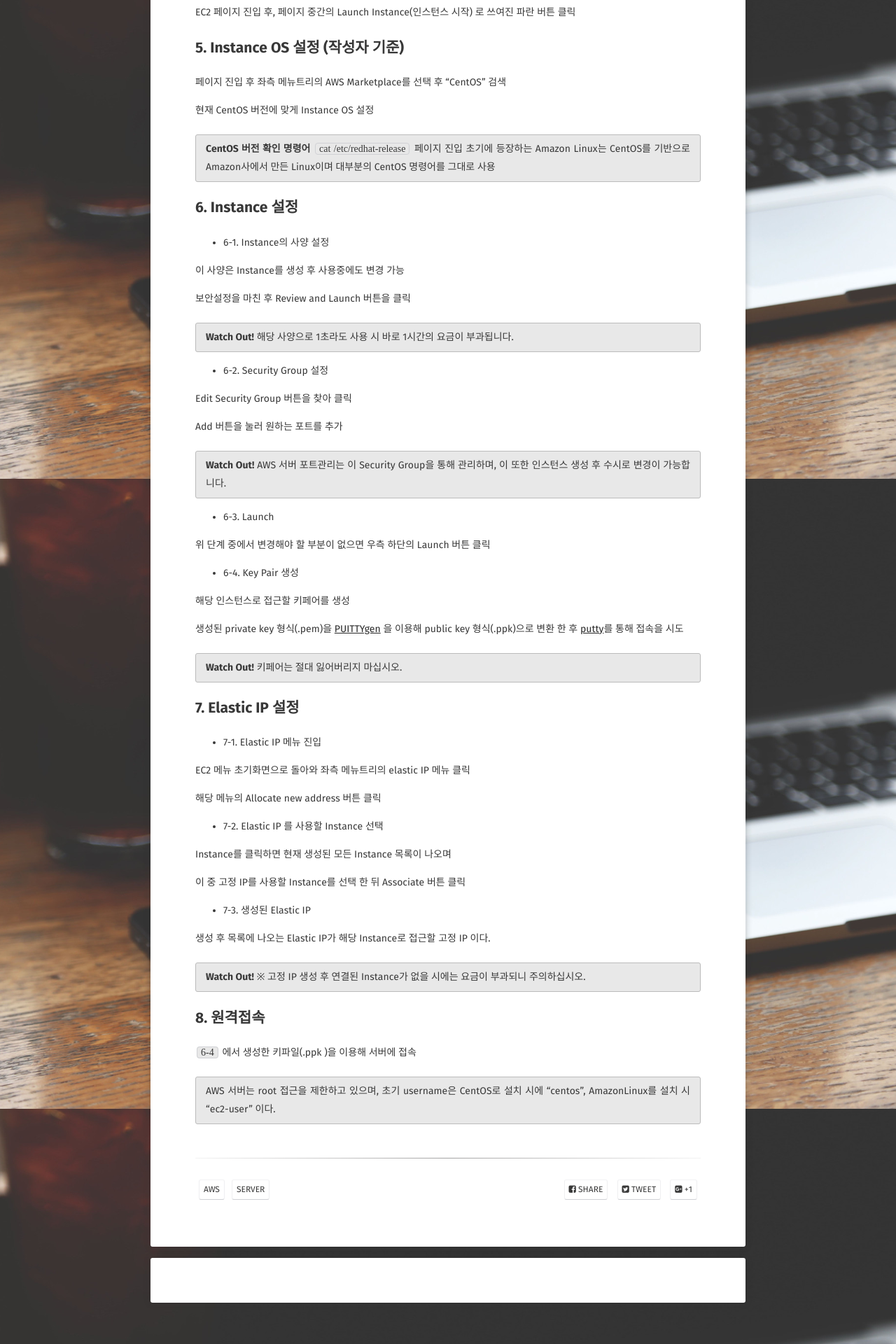
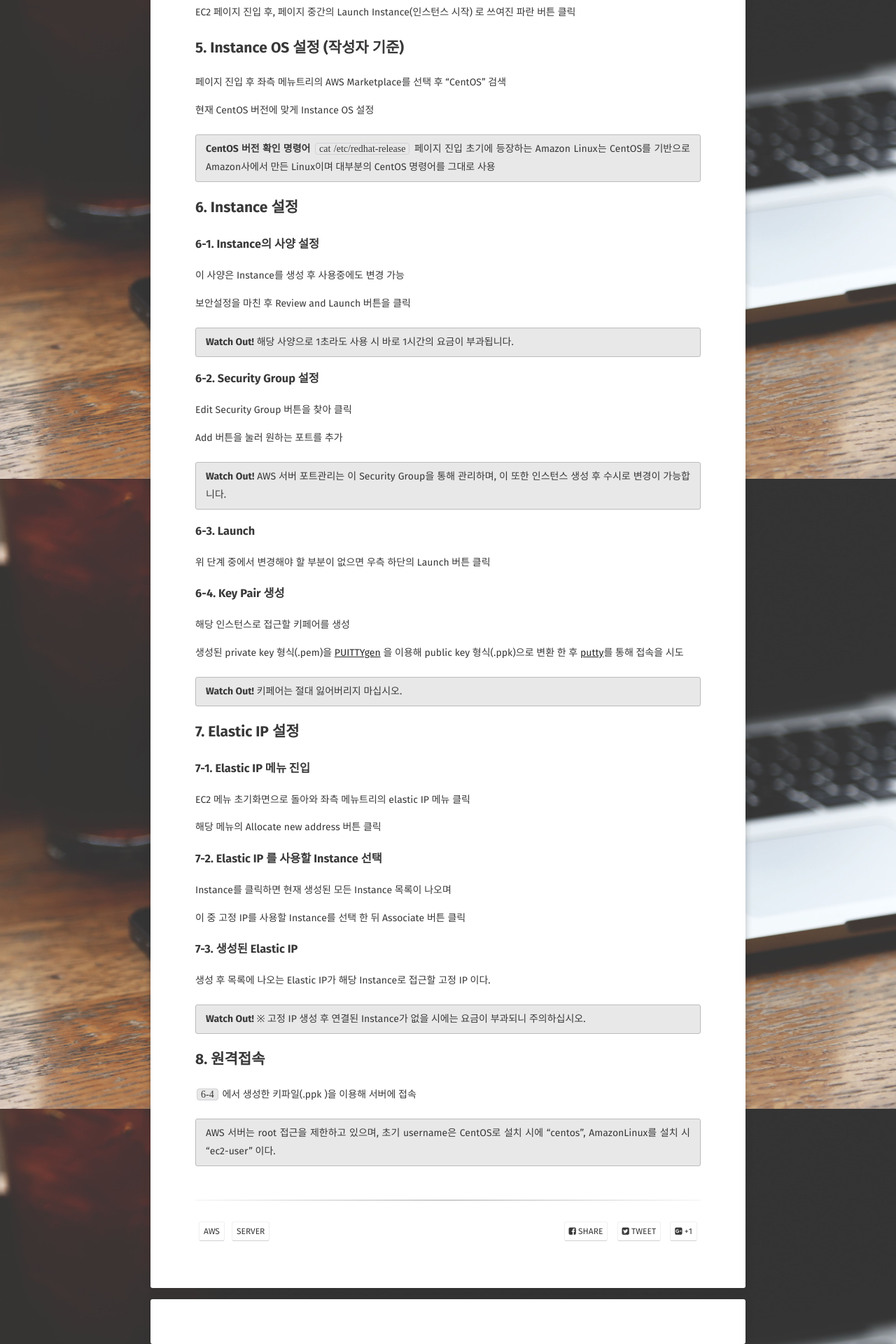
Before and after one commit to seogiekyeon/d, a Jekyll site: the page built from _posts/2019-04-08-ec2-setting-post.md, in a window 1280 px wide. Shown: the part 1116-3036 px from the top of the page at 70% size. Built offline with Jekyll 4.4.1, drawn with Linux system fonts in a browser that asks for light colours; some web fonts are replaced; comment, search, counter and statistics services are not loaded.

```diff
--- a/_posts/2019-04-08-ec2-setting-post.md
+++ b/_posts/2019-04-08-ec2-setting-post.md
@@ -37,7 +37,7 @@ EC2 페이지 진입 후, 페이지 중간의 Launch Instance(인스턴스 시
 
 ## 6. Instance 설정
 
-* 6-1. Instance의 사양 설정
+### 6-1. Instance의 사양 설정
 
 이 사양은 Instance를 생성 후 사용중에도 변경 가능
 
@@ -46,7 +46,7 @@ EC2 페이지 진입 후, 페이지 중간의 Launch Instance(인스턴스 시
 **Watch Out!** 해당 사양으로 1초라도 사용 시 바로 1시간의 요금이 부과됩니다.
 {: .notice}
 
-* 6-2. Security Group 설정
+### 6-2. Security Group 설정
 
 Edit Security Group 버튼을 찾아 클릭
 
@@ -55,11 +55,11 @@ Add 버튼을 눌러 원하는 포트를 추가
 **Watch Out!** AWS 서버 포트관리는 이 Security Group을 통해 관리하며,  이 또한 인스턴스 생성 후 수시로 변경이 가능합니다.
 {: .notice}
 
-* 6-3. Launch
+### 6-3. Launch
 
 위 단계 중에서 변경해야 할 부분이 없으면 우측 하단의 Launch 버튼 클릭
 
-* 6-4. Key Pair 생성
+### 6-4. Key Pair 생성
 
 해당 인스턴스로 접근할 키페어를 생성
 
@@ -70,19 +70,19 @@ Add 버튼을 눌러 원하는 포트를 추가
 
 ## 7. Elastic IP 설정
 
-* 7-1. Elastic IP 메뉴 진입
+### 7-1. Elastic IP 메뉴 진입
 
 EC2 메뉴 초기화면으로 돌아와 좌측 메뉴트리의 elastic IP 메뉴 클릭
 
 해당 메뉴의 Allocate new address 버튼 클릭
 
-* 7-2. Elastic IP 를 사용할 Instance 선택
+### 7-2. Elastic IP 를 사용할 Instance 선택
 
 Instance를 클릭하면 현재 생성된 모든 Instance 목록이 나오며
 
 이 중 고정 IP를 사용할 Instance를 선택 한 뒤 Associate 버튼 클릭
 
-* 7-3. 생성된 Elastic IP
+### 7-3. 생성된 Elastic IP
 
 생성 후 목록에 나오는 Elastic IP가 해당 Instance로 접근할 고정 IP 이다.
 
```
